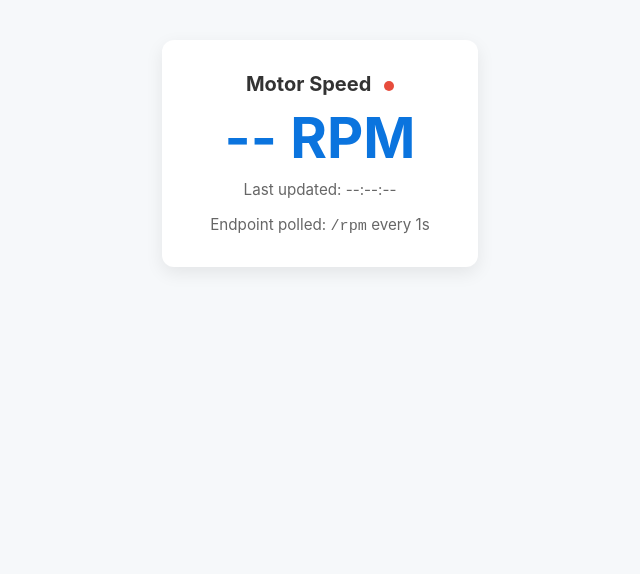
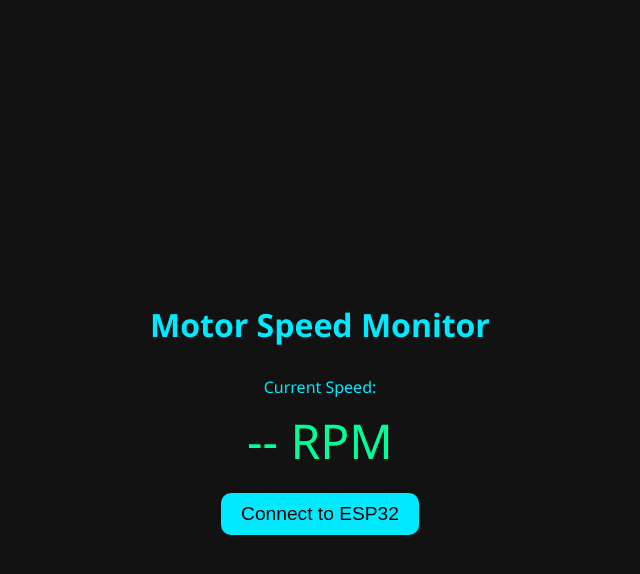
Before and after one commit to nivetha28k/Capacitive_proximity_sensor, a plain HTML site: page index.html in a window 1280 px wide. Shown: the whole page, without its empty margins (320-960 px from the left). Drawn offline with Linux system fonts and the light colour scheme; no server answers.

Commit message:
index.html

```diff
--- a/index.html
+++ b/index.html
@@ -1,53 +1,77 @@
-<!doctype html>
+<!DOCTYPE html>
 <html lang="en">
 <head>
-  <meta charset="utf-8" />
-  <meta name="viewport" content="width=device-width,initial-scale=1" />
-  <title>Motor RPM Monitor</title>
+  <meta charset="UTF-8" />
+  <meta name="viewport" content="width=device-width, initial-scale=1.0">
+  <title>Motor Speed Monitor</title>
   <style>
-    body { font-family: -apple-system, BlinkMacSystemFont, "Segoe UI", Roboto, Arial; text-align:center;
-           padding: 2rem; background:#f6f8fa; color:#111; }
-    .card { display:inline-block; padding:2rem 3rem; background:#fff; border-radius:12px; box-shadow: 0 6px 18px rgba(0,0,0,0.08); }
-    h1 { margin:0 0 0.5rem 0; font-size:1.25rem; color:#333; }
-    .rpm { font-size:3.5rem; font-weight:700; margin:0.5rem 0; color:#0b74de; }
-    .small { color:#666; font-size:0.95rem; margin-top:0.5rem; }
-    .dot { display:inline-block; width:10px; height:10px; border-radius:50%; background:#e74c3c; margin-left:8px; vertical-align:middle; }
+    body {
+      background: #121212;
+      color: #00eaff;
+      font-family: 'Segoe UI', sans-serif;
+      display: flex;
+      flex-direction: column;
+      align-items: center;
+      justify-content: center;
+      height: 100vh;
+      text-align: center;
+    }
+    h1 { color: #00eaff; margin-bottom: 30px; }
+    #speed {
+      font-size: 3em;
+      margin-top: 10px;
+      color: #00ff99;
+    }
+    button {
+      background: #00eaff;
+      color: black;
+      font-size: 1.2em;
+      padding: 10px 20px;
+      border: none;
+      border-radius: 10px;
+      cursor: pointer;
+      margin-top: 20px;
+    }
+    button:hover { background: #00b8d4; }
   </style>
 </head>
 <body>
-  <div class="card">
-    <h1>Motor Speed <span id="statusDot" class="dot" title="connection status"></span></h1>
-    <div id="rpm" class="rpm">-- RPM</div>
-    <div class="small">Last updated: <span id="time">--:--:--</span></div>
-    <div class="small" style="margin-top:1rem">Endpoint polled: <code>/rpm</code> every 1s</div>
-  </div>
+  <h1>Motor Speed Monitor</h1>
+  <div>Current Speed:</div>
+  <div id="speed">-- RPM</div>
+  <button id="connectBtn">Connect to ESP32</button>
 
   <script>
-    const rpmEl = document.getElementById('rpm');
-    const timeEl = document.getElementById('time');
-    const statusDot = document.getElementById('statusDot');
+    let port, reader;
 
-    async function fetchRpm() {
+    document.getElementById('connectBtn').addEventListener('click', async () => {
       try {
-        const res = await fetch('/rpm', { cache: 'no-store' });
-        if (!res.ok) throw new Error('Network response was not OK');
-        const data = await res.json(); // expects { rpm: 123.4 }
-        rpmEl.textContent = Math.round(data.rpm) + ' RPM';
-        const now = new Date();
-        timeEl.textContent = now.toLocaleTimeString();
-        statusDot.style.background = '#2ecc71'; // green = ok
+        // Request serial port
+        port = await navigator.serial.requestPort();
+        await port.open({ baudRate: 115200 });
+
+        const decoder = new TextDecoderStream();
+        port.readable.pipeTo(decoder.writable);
+        reader = decoder.readable.getReader();
+
+        document.getElementById('connectBtn').innerText = "Connected ✅";
+
+        // Continuously read data
+        while (true) {
+          const { value, done } = await reader.read();
+          if (done) break;
+          if (value) {
+            const rpm = parseFloat(value.trim());
+            if (!isNaN(rpm)) {
+              document.getElementById('speed').textContent = rpm.toFixed(2) + " RPM";
+            }
+          }
+        }
       } catch (err) {
-        // show offline status
-        rpmEl.textContent = '-- RPM';
-        timeEl.textContent = '--:--:--';
-        statusDot.style.background = '#e74c3c'; // red = error
-        console.warn('fetchRpm error:', err);
+        console.error("Connection error:", err);
+        alert("Could not connect. Try again.");
       }
-    }
-
-    // initial fetch and then every 1s
-    fetchRpm();
-    setInterval(fetchRpm, 1000);
+    });
   </script>
 </body>
 </html>
```
